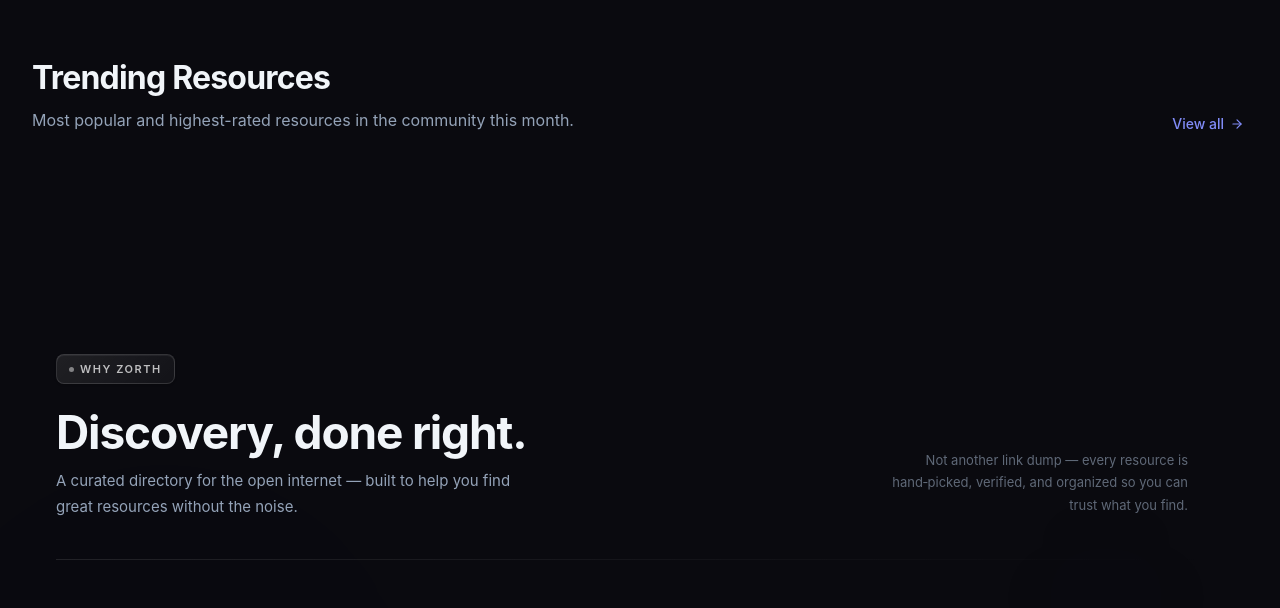
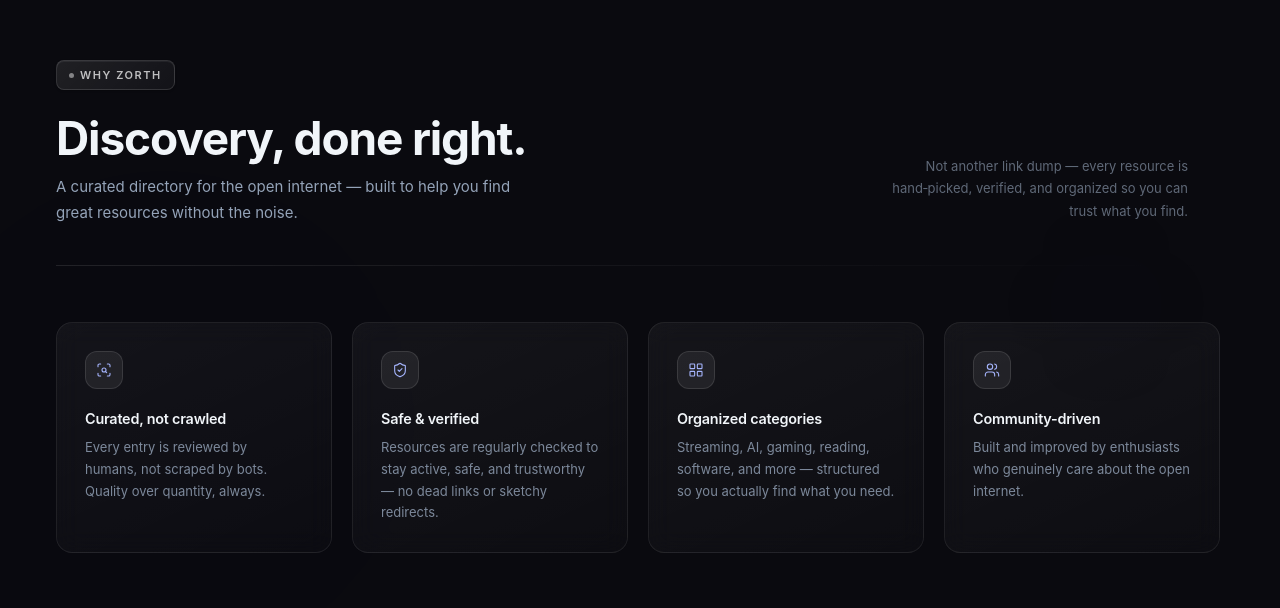
Before and after one commit to MITESH0505/zorth, a Next.js app in the folder frontend/: page / in a window 1280 px wide. Shown: the part 1389-1997 px from the top of the page. Built offline with nearby package versions, Linux system fonts and the light colour scheme.

Commit message:
temprarily hide trending resources

```diff
--- a/frontend/src/app/page.tsx
+++ b/frontend/src/app/page.tsx
@@ -6,7 +6,7 @@
 import SearchModal from "@/components/SearchModal";
 // import Sidebar from "@/components/Sidebar";
 import CategoryGrid from "@/components/CategoryGrid";
-import TrendingSection from "@/components/TrendingSection";
+// import TrendingSection from "@/components/TrendingSection";`
 import AboutSection from "@/components/AboutSection";
 // import CommunitySection from "@/components/CommunitySection";
 import Footer from "@/components/Footer";
@@ -101,7 +101,7 @@
             <CategoryGrid activeCategory={activeCategory} />
           </div>
 
-          <TrendingSection />
+          {/* <TrendingSection /> */}
           <AboutSection />
           {/* <CommunitySection /> */}
           <Footer />
```
